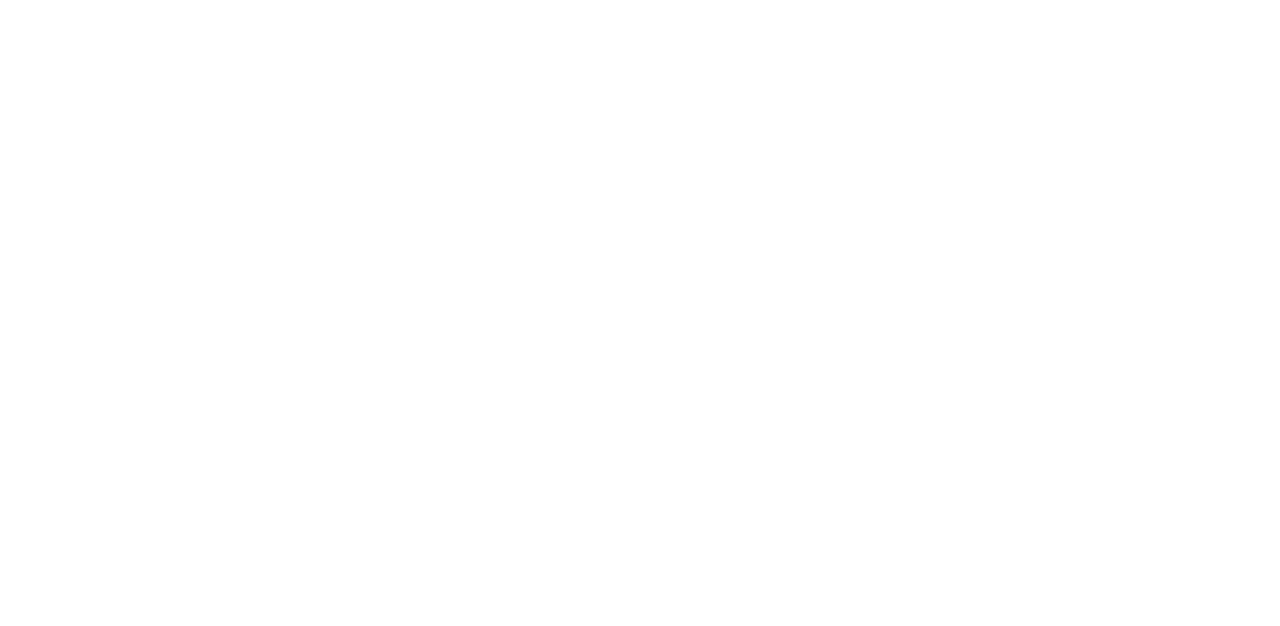
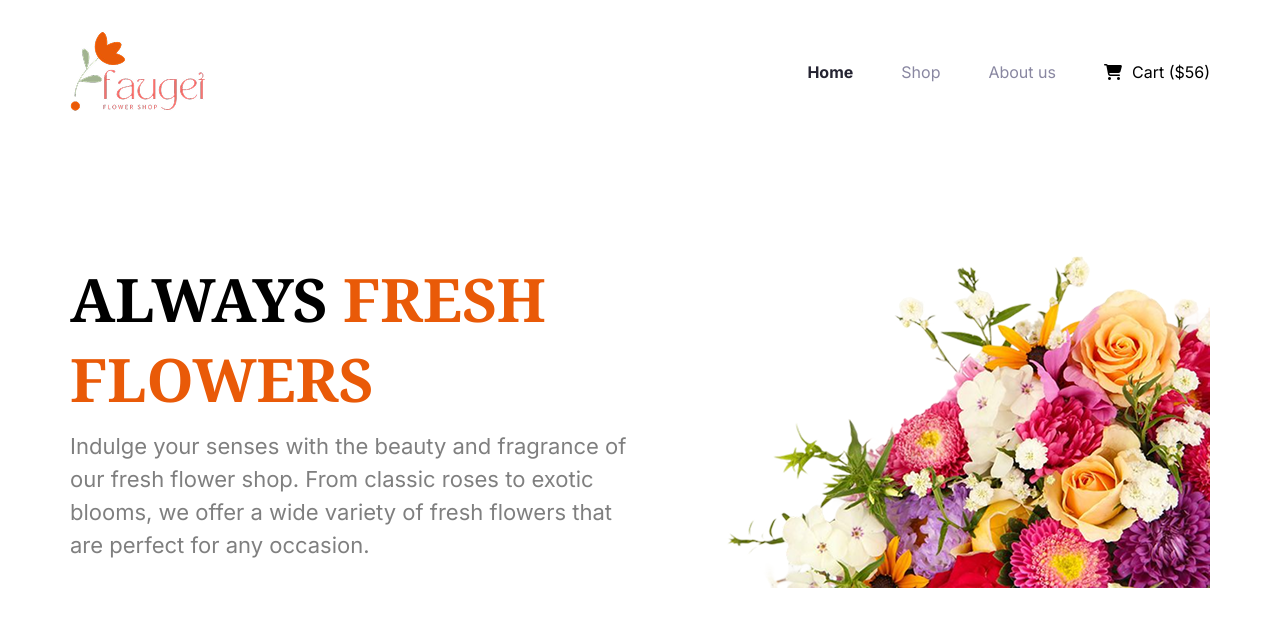
Before and after one commit to AsifAlishishir/RESPONSIVE_FLOWERS, a plain HTML site: page index.html in a window 1280 px wide. Drawn offline with nearby package versions, Linux system fonts and the light colour scheme.

Commit message:
navbar and banner part done

```diff
--- a/index.html
+++ b/index.html
@@ -11,8 +11,55 @@
       crossorigin="anonymous"
     ></script>
   </head>
-  <body>
-    <header></header>
+  <body class="box-border">
+    <header class="max-w-[1140px] mx-auto">
+      <!-- Nav bar -->
+      <nav
+        class="flex items-center justify-between pt-[30px] mb-7 md:mb-[120px] mx-4 xl:mx-0"
+      >
+        <img class="block w-20 h-auto sm:w-fit" src="assets/logo.png" alt="" />
+
+        <!-- Nav link items -->
+        <div class="flex items-center gap-12 inter">
+          <div class="hidden md:block">
+            <ul class="flex items-center gap-12">
+              <li class="text-[#252432] font-bold"><a href="">Home</a></li>
+              <li class="text-[#8987A1]"><a href="">Shop</a></li>
+              <li class="text-[#8987A1]"><a href="">About us</a></li>
+            </ul>
+          </div>
+          <li class="text-[#000000] list-none">
+            <a href=""
+              ><span class="mr-[10px]"
+                ><i class="fa-solid fa-cart-shopping"></i></span
+              >Cart ($56)</a
+            >
+          </li>
+        </div>
+      </nav>
+      <!-- Banner part -->
+      <div
+        class="flex flex-col-reverse items-center lg:flex-row mb-16 lg:mb-[120px]"
+      >
+        <!-- Banner-content -->
+        <div class="lg:max-w-[50%] mx-4 xl:mx-0 mt-7 lg:mt-0">
+          <h2
+            class="noto text-2xl lg:text-[60px] font-bold text-[#000000] mb-3"
+          >
+            ALWAYS <span class="text-[#E95A08]">FRESH FLOWERS</span>
+          </h2>
+          <p class="inter text-[14px] md:text-[22px] text-[#000000]/50">
+            Indulge your senses with the beauty and fragrance of our fresh
+            flower shop. From classic roses to exotic blooms, we offer a wide
+            variety of fresh flowers that are perfect for any occasion.
+          </p>
+        </div>
+        <!-- Banner image -->
+        <div class="w-full lg:w-1/2">
+          <img class="w-full h-auto" src="assets/hero-flower.png" alt="" />
+        </div>
+      </div>
+    </header>
     <main></main>
     <footer></footer>
   </body>
--- a/styles/flower.css
+++ b/styles/flower.css
@@ -0,0 +1,9 @@
+@import url("https://fonts.googleapis.com/css2?family=Inter:ital,opsz,wght@0,14..32,100..900;1,14..32,100..900&family=Noto+Serif:ital,wght@0,100..900;1,100..900&display=swap");
+
+.noto {
+  font-family: "Noto Serif", serif;
+}
+
+.inter {
+  font-family: "Inter", sans-serif;
+}
```
